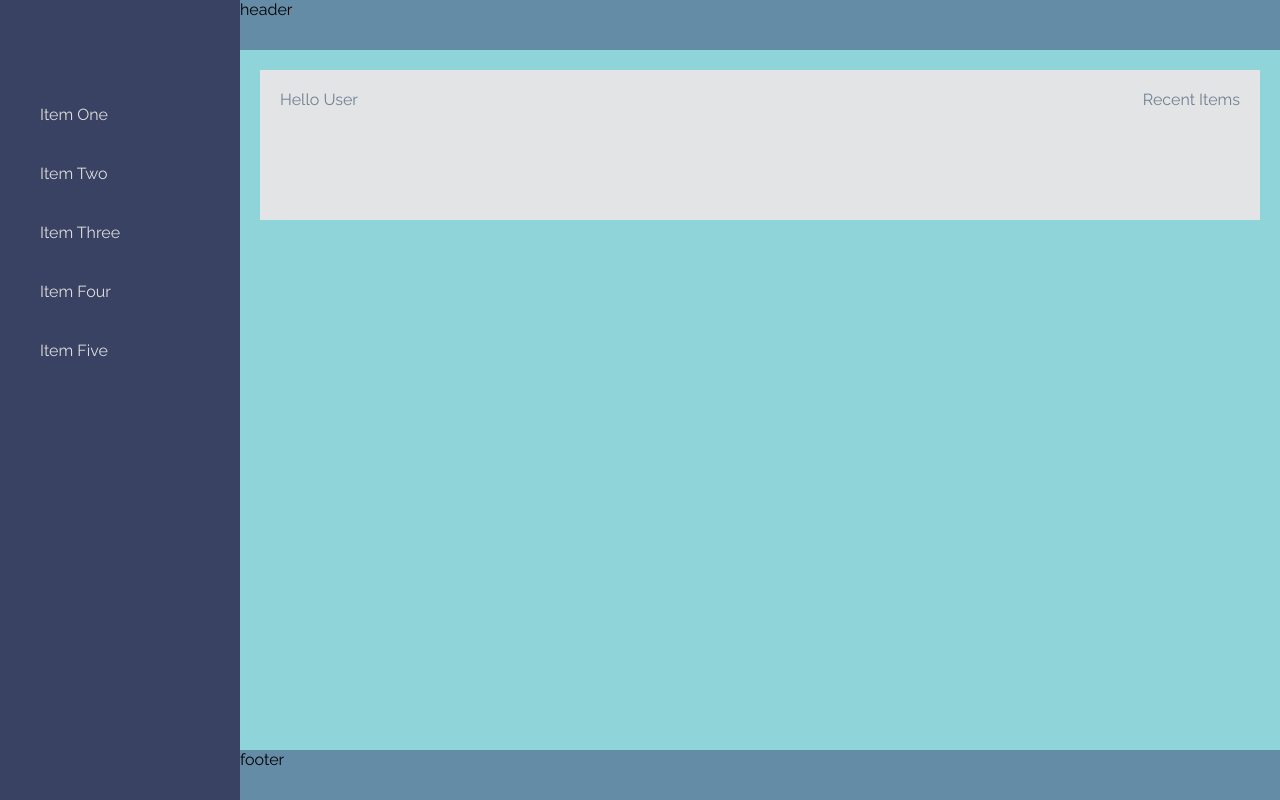
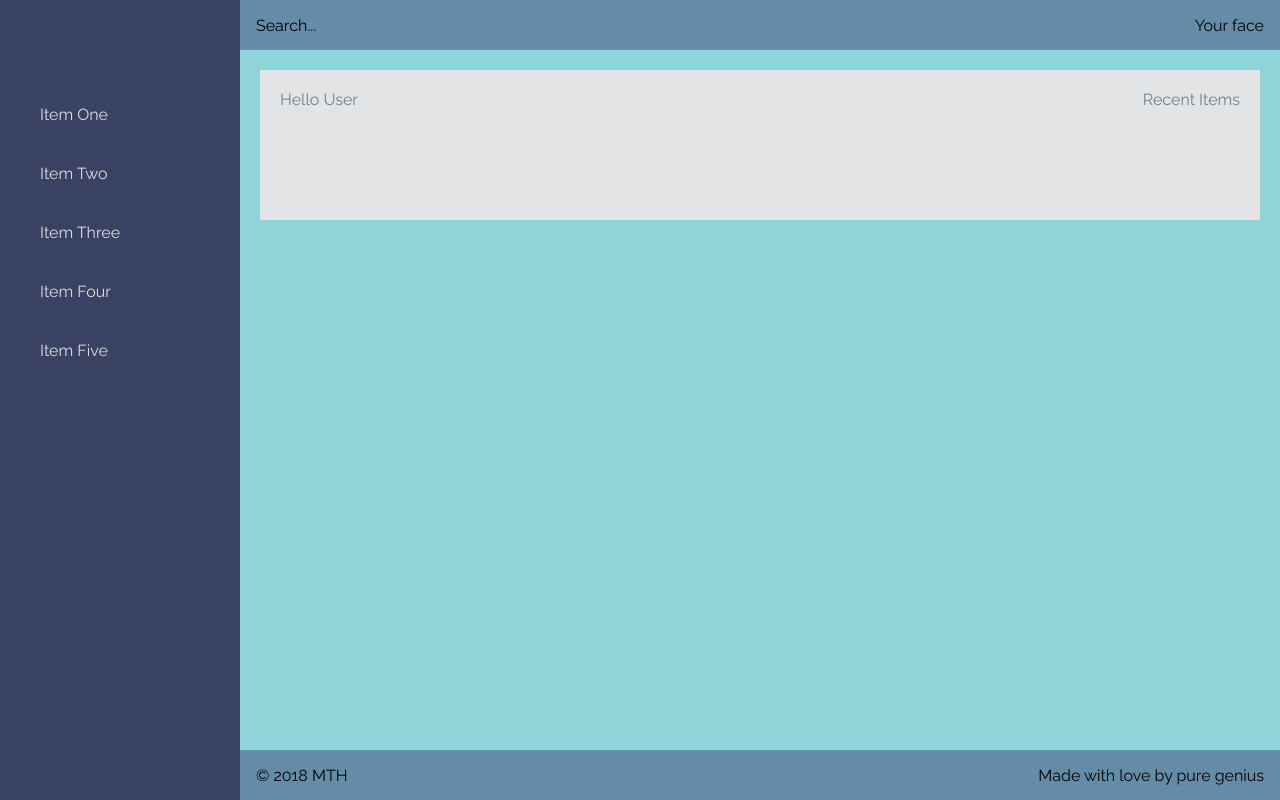
Before and after one commit to UmerSharif/admin-dashboard, a React (Create React App) app: page / in a window 1280 px wide. Built offline with nearby package versions, Linux system fonts and the light colour scheme.

Commit message:
adding header and footer

```diff
--- a/src/components/Footer.js
+++ b/src/components/Footer.js
@@ -1,9 +1,10 @@
 import React from "react";
-
+import "./Footer.scss";
 export default function Footer() {
   return (
     <footer className="footer">
-      <p>footer</p>
+      <div className="footer__copyright">&copy; 2018 MTH</div>
+      <div className="footer__signature">Made with love by pure genius</div>
     </footer>
   );
 }
--- a/src/components/Footer.scss
+++ b/src/components/Footer.scss
@@ -0,0 +1,7 @@
+.footer {
+  display: flex;
+  align-items: center;
+  justify-content: space-between;
+  padding: 0 16px;
+  background-color: #648ca6;
+}
--- a/src/components/Header.js
+++ b/src/components/Header.js
@@ -1,9 +1,10 @@
 import React from "react";
-
+import "./Header.scss";
 export default function Header() {
   return (
     <header className="header">
-      <p>header</p>
+      <div className="header__search">Search...</div>
+      <div className="header__avatar">Your face</div>
     </header>
   );
 }
--- a/src/components/Header.scss
+++ b/src/components/Header.scss
@@ -0,0 +1,7 @@
+.header {
+  display: flex;
+  align-items: center;
+  justify-content: space-between;
+  padding: 0 16px;
+  background-color: #648ca6;
+}
--- a/src/components/Sidenav.scss
+++ b/src/components/Sidenav.scss
@@ -12,8 +12,29 @@
 .sidenav__list-item {
   padding: 20px 20px 20px 40px;
   color: #ddd;
+  position: relative;
 }
 .sidenav__list-item:hover {
   background-color: rgba(255, 255, 255, 0.2);
   cursor: pointer;
 }
+
+//side border
+
+.sidenav__list-item::before {
+  content: "";
+  width: 3px;
+  height: 100%;
+  position: absolute;
+  background-color: transparent;
+  top: 0;
+  left: 0;
+  transform: scaleX(0);
+  transform-origin: bottom;
+  transition: transform 0.2s ease-in-out;
+}
+.sidenav__list-item:hover::before {
+  transform: scaleX(1);
+  transition: transform 0.2s ease-in-out;
+  background-color: #ebe726;
+}
```
Also changed, not shown: src/components/Sidenav.js (+5 -5 lines).
